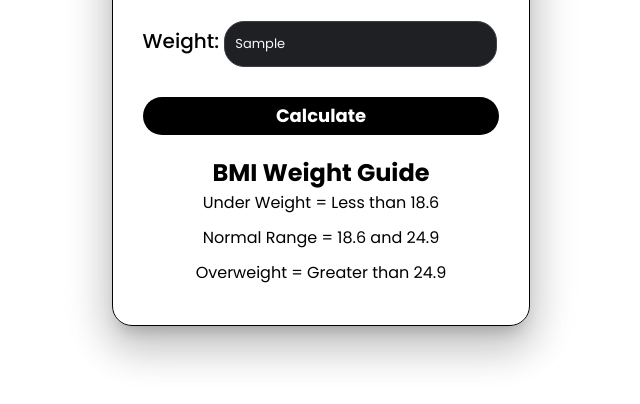
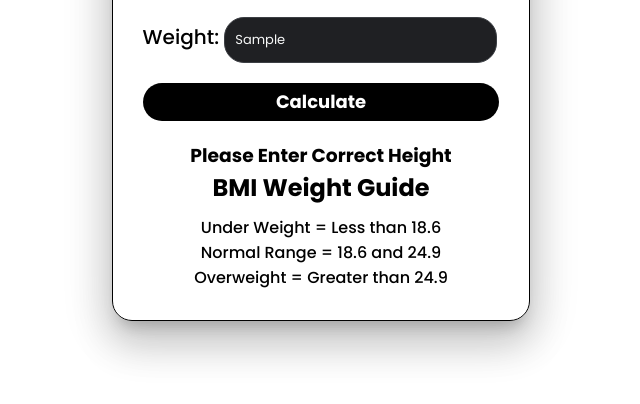
Before and after one commit to RanaHuzaima/BMI-Calculator-App, a plain HTML site: page index.html in a window 1280 px wide. Both pictures are taken after typing "Sample", "Sample" into the empty fields and a click on the button "Calculate". Shown: the part 304-708 px from the top of the page, without its empty margins (319-959 px from the left). Drawn offline with Linux system fonts and the light colour scheme.

Commit message:
4th_commi

```diff
--- a/index.html
+++ b/index.html
@@ -19,8 +19,9 @@
             <label for="Weight">Weight:</label>
             <input style="padding: 0 10px;" type="text" id="Weight" placeholder="Enter Your in KG"/>
           </p>
-          <button type="submit">Calculate</button>
+          <button class="btn" type="submit">Calculate</button>
         </form>
+        <h3></h3>
         <h2>BMI Weight Guide</h2>
         <p>Under Weight = Less than 18.6</p>
         <p>Normal Range = 18.6 and 24.9</p>
--- a/script.js
+++ b/script.js
@@ -1,5 +1,17 @@
 const val = document.querySelector('form');
-console.log(val);
-val.addEventListener('click', (e) =>{
+const result = document.querySelector('h3');
+val.addEventListener('submit', (e) =>{
     e.preventDefault();
+    let height = parseInt(document.querySelector("#Height").value);
+    let weight = parseInt(document.querySelector("#Weight").value);
+    if(height === '' || isNaN(height) || height <= 0){
+        result.textContent = "Please Enter Correct Height"
+    }
+    else if(weight === '' || isNaN(weight) || weight <= 0){
+        result.textContent = "Please Enter Correct Weight"
+    }
+    else {
+        const re = (weight / ((height*height)/10000)).toFixed(2)
+        result.textContent = `Your BMI is ${re} kg/m2`;
+    }
 })
--- a/style.css
+++ b/style.css
@@ -56,7 +56,7 @@ button:hover{
     transform: translateY(-2px);
 }
 p{
-    margin-bottom: 10px;
+    font-weight: 500;
 }
 input{
 background: rgb(31, 32, 35);
@@ -73,3 +73,7 @@ input:focus{
     box-shadow: none;
     border-color: rgb(235, 236, 239);
 }
+h2{
+    text-align: center;
+    padding-bottom: 10px;
+}
```
